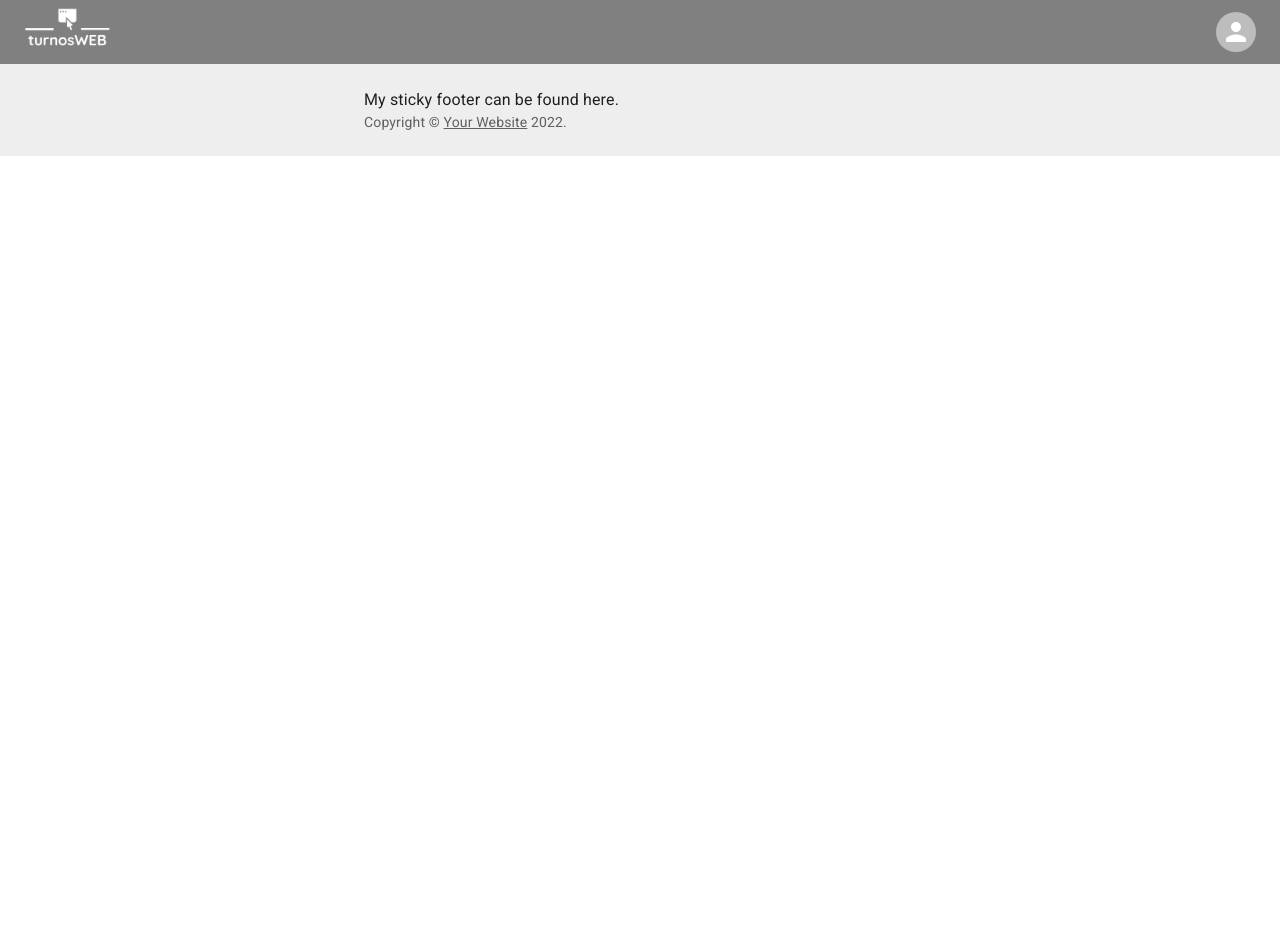
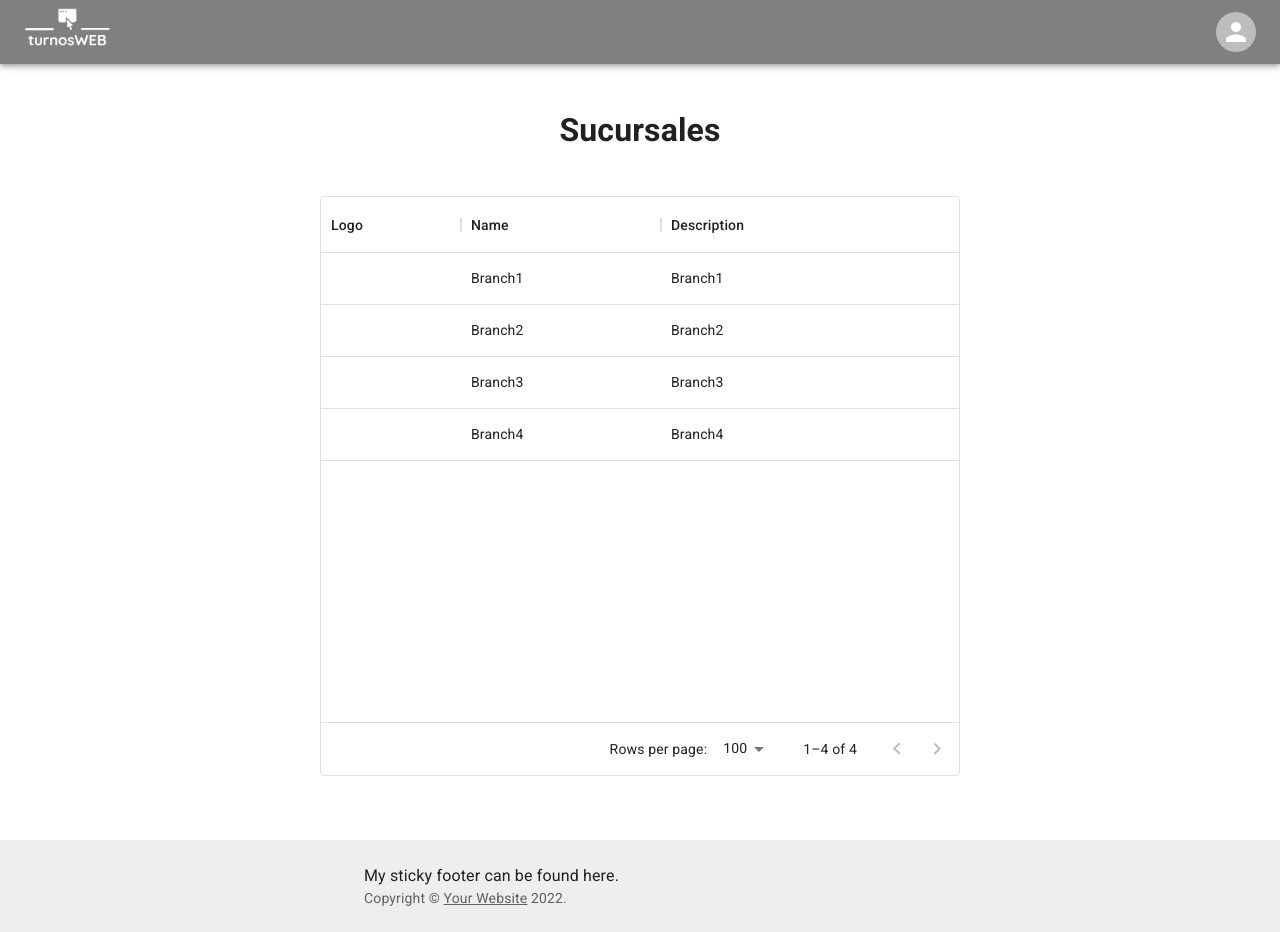
Before and after one commit to santiagocata/frontend-turnosWEB, a React (Create React App) app: page /adminlist in a window 1280 px wide. Before the commit the page ends 800 px from the top, so only its background shows below. Built offline with nearby package versions, Linux system fonts and the light colour scheme.

Commit message:
BranchList first example

```diff
--- a/package.json
+++ b/package.json
@@ -7,6 +7,7 @@
     "@emotion/styled": "^11.8.1",
     "@mui/icons-material": "^5.5.1",
     "@mui/material": "^5.5.2",
+    "@mui/x-data-grid": "^5.7.0",
     "@testing-library/jest-dom": "^5.16.2",
     "@testing-library/react": "^12.1.4",
     "@testing-library/user-event": "^13.5.0",
--- a/src/App.js
+++ b/src/App.js
@@ -5,6 +5,7 @@ import Navbar from "./components/Navbar";
 import ResponsiveGrid from "./commons/Grid";
 import Footer from "./components/Footer";
 import AdminView from "./components/AdminView";
+import BranchList from "./components/BranchList";
 
 function App() {
   return (
@@ -15,6 +16,7 @@ function App() {
         <Route path="/register" element={<Register />} />
         <Route path="/login" element={<Login />} />
         <Route path="/admin" element={<AdminView />} />
+        <Route path="/adminlist" element={<BranchList />} />
       </Routes>
       <Footer />
     </>
--- /dev/null
+++ b/src/commons/ListItem.jsx
@@ -0,0 +1,5 @@
+function ListItem({ data }) {
+  return <></>;
+}
+
+export default ListItem;
--- /dev/null
+++ b/src/components/BranchList.jsx
@@ -0,0 +1,56 @@
+import { DataGrid, GridActionsCellItem } from "@mui/x-data-grid";
+import DeleteIcon from "@mui/icons-material/Delete";
+import { Box } from "@mui/material";
+import { useState } from "react";
+
+function BranchList() {
+  const [branchs, setBranchs] = useState([
+    { id: 1, name: "Branch1", logo: "", description: "Branch1" },
+    { id: 2, name: "Branch2", logo: "", description: "Branch2" },
+    { id: 3, name: "Branch3", logo: "", description: "Branch3" },
+    { id: 4, name: "Branch4", logo: "", description: "Branch4" },
+  ]);
+
+  const deleteBranch = (id) => {
+    const newBranchs = branchs.filter((row) => row.id !== id);
+    setBranchs(newBranchs);
+  };
+
+  const columns = [
+    {
+      field: "logo",
+      headerName: "Logo",
+      width: 140,
+    },
+    { field: "name", headerName: "Name", width: 200 },
+    { field: "description", headerName: "Description", width: 539 },
+    {
+      field: "actions",
+      type: "actions",
+      width: 80,
+      getActions: (params) => [
+        <GridActionsCellItem
+          icon={<DeleteIcon />}
+          label="Delete"
+          onClick={() => deleteBranch(params.id)}
+          showInMenu
+        />,
+      ],
+    },
+  ];
+  return (
+    <Box
+      display="flex"
+      alignItems="center"
+      justifyContent="center"
+      flexDirection="column"
+    >
+      <h1 style={{ marginBottom: "42px", marginTop: "42px" }}>Sucursales</h1>
+      <Box width="50%" height={580} marginBottom={8}>
+        <DataGrid columns={columns} rows={branchs}></DataGrid>
+      </Box>
+    </Box>
+  );
+}
+
+export default BranchList;
```
Also changed, not shown: 1 other file (tests, documents, lock files or other folders).
